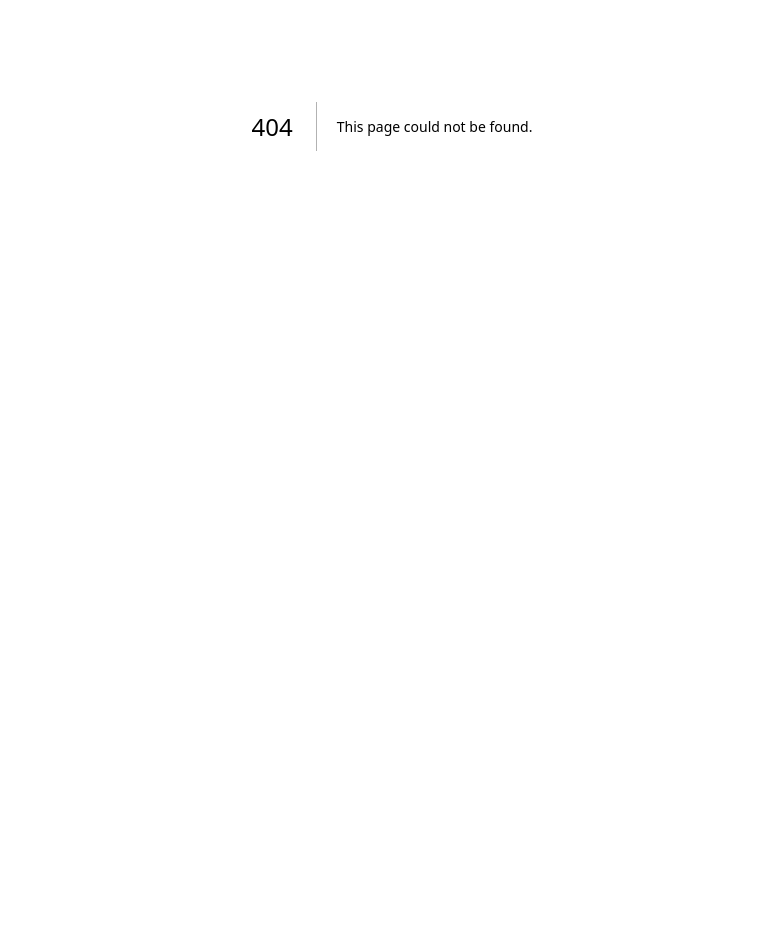
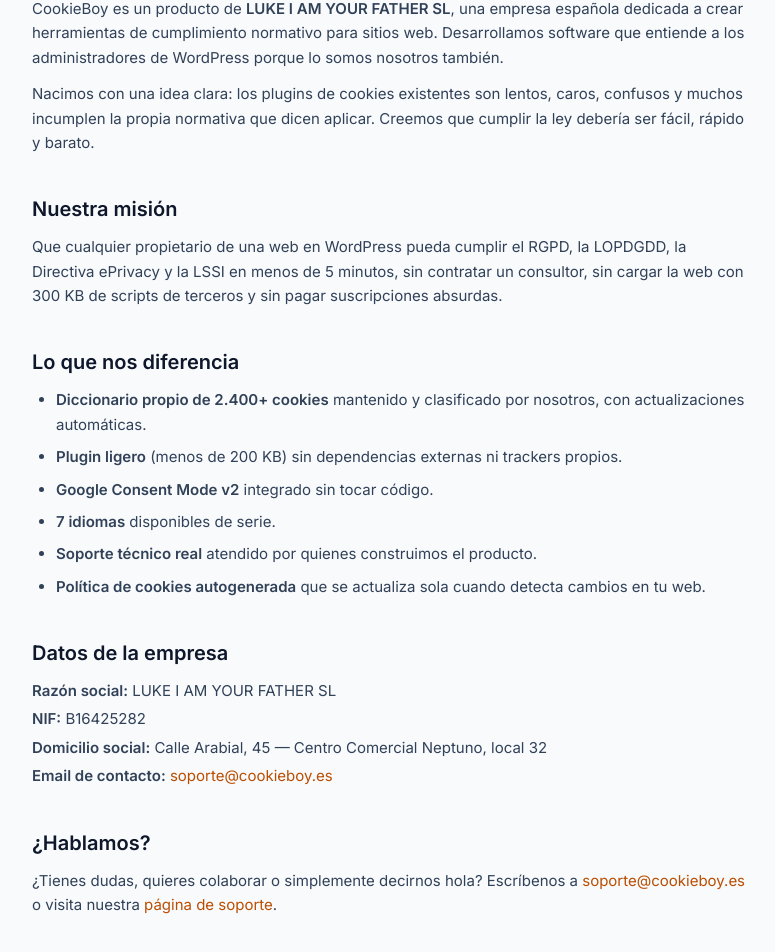
Before and after one commit to Nubium-Solutions/cookieboy-web, a Next.js app: page /nosotros in a window 1280 px wide. Before the commit this address had no page. Shown: the part 274-1226 px from the top of the page, without its empty margins (248-1023 px from the left). Before the commit the page ends 800 px from the top, so only its background shows below. Built offline with nearby package versions, Linux system fonts and the light colour scheme.

Commit message:
Rellenar NIF/domicilio en páginas legales + crear /nosotros

```diff
--- /dev/null
+++ b/src/app/nosotros/page.tsx
@@ -0,0 +1,144 @@
+import type { Metadata } from "next";
+import Link from "next/link";
+
+export const metadata: Metadata = {
+  title: "Sobre nosotros — CookieBoy",
+  description:
+    "Conoce al equipo detrás de CookieBoy y nuestra misión: hacer que el cumplimiento del RGPD sea simple para cualquier WordPress.",
+};
+
+export default function NosotrosPage() {
+  return (
+    <main className="mx-auto max-w-3xl px-6 py-16 text-slate-800">
+      <Link
+        href="/"
+        className="mb-8 inline-flex items-center gap-2 text-sm text-amber-700 hover:text-amber-900"
+      >
+        ← Volver a inicio
+      </Link>
+
+      <h1 className="mb-2 text-4xl font-semibold text-slate-900">
+        Sobre nosotros
+      </h1>
+      <p className="mb-10 text-slate-600">
+        Simplificar el cumplimiento del RGPD para que tú puedas centrarte en
+        tu negocio.
+      </p>
+
+      <div className="space-y-10 text-[15px] leading-relaxed">
+        <section>
+          <h2 className="mb-3 text-xl font-semibold text-slate-900">
+            Quiénes somos
+          </h2>
+          <p className="mb-3 text-slate-700">
+            CookieBoy es un producto de <strong>LUKE I AM YOUR FATHER SL</strong>
+            , una empresa española dedicada a crear herramientas de
+            cumplimiento normativo para sitios web. Desarrollamos software que
+            entiende a los administradores de WordPress porque lo somos
+            nosotros también.
+          </p>
+          <p className="text-slate-700">
+            Nacimos con una idea clara: los plugins de cookies existentes son
+            lentos, caros, confusos y muchos incumplen la propia normativa
+            que dicen aplicar. Creemos que cumplir la ley debería ser fácil,
+            rápido y barato.
+          </p>
+        </section>
+
+        <section>
+          <h2 className="mb-3 text-xl font-semibold text-slate-900">
+            Nuestra misión
+          </h2>
+          <p className="text-slate-700">
+            Que cualquier propietario de una web en WordPress pueda cumplir el
+            RGPD, la LOPDGDD, la Directiva ePrivacy y la LSSI en menos de 5
+            minutos, sin contratar un consultor, sin cargar la web con 300 KB
+            de scripts de terceros y sin pagar suscripciones absurdas.
+          </p>
+        </section>
+
+        <section>
+          <h2 className="mb-3 text-xl font-semibold text-slate-900">
+            Lo que nos diferencia
+          </h2>
+          <ul className="list-disc space-y-2 pl-6 text-slate-700">
+            <li>
+              <strong>Diccionario propio de 2.400+ cookies</strong> mantenido
+              y clasificado por nosotros, con actualizaciones automáticas.
+            </li>
+            <li>
+              <strong>Plugin ligero</strong> (menos de 200 KB) sin dependencias
+              externas ni trackers propios.
+            </li>
+            <li>
+              <strong>Google Consent Mode v2</strong> integrado sin tocar
+              código.
+            </li>
+            <li>
+              <strong>7 idiomas</strong> disponibles de serie.
+            </li>
+            <li>
+              <strong>Soporte técnico real</strong> atendido por quienes
+              construimos el producto.
+            </li>
+            <li>
+              <strong>Política de cookies autogenerada</strong> que se
+              actualiza sola cuando detecta cambios en tu web.
+            </li>
+          </ul>
+        </section>
+
+        <section>
+          <h2 className="mb-3 text-xl font-semibold text-slate-900">
+            Datos de la empresa
+          </h2>
+          <ul className="space-y-1 text-slate-700">
+            <li>
+              <strong>Razón social:</strong> LUKE I AM YOUR FATHER SL
+            </li>
+            <li>
+              <strong>NIF:</strong> B16425282
+            </li>
+            <li>
+              <strong>Domicilio social:</strong> Calle Arabial, 45 — Centro
+              Comercial Neptuno, local 32
+            </li>
+            <li>
+              <strong>Email de contacto:</strong>{" "}
+              <a
+                href="mailto:soporte@cookieboy.es"
+                className="text-amber-700 hover:underline"
+              >
+                soporte@cookieboy.es
+              </a>
+            </li>
+          </ul>
+        </section>
+
+        <section>
+          <h2 className="mb-3 text-xl font-semibold text-slate-900">
+            ¿Hablamos?
+          </h2>
+          <p className="text-slate-700">
+            ¿Tienes dudas, quieres colaborar o simplemente decirnos hola?
+            Escríbenos a{" "}
+            <a
+              href="mailto:soporte@cookieboy.es"
+              className="text-amber-700 hover:underline"
+            >
+              soporte@cookieboy.es
+            </a>{" "}
+            o visita nuestra{" "}
+            <Link
+              href="/soporte"
+              className="text-amber-700 hover:underline"
+            >
+              página de soporte
+            </Link>
+            .
+          </p>
+        </section>
+      </div>
+    </main>
+  );
+}
--- a/src/app/privacidad/page.tsx
+++ b/src/app/privacidad/page.tsx
@@ -34,10 +34,11 @@
               <strong>Razón social:</strong> LUKE I AM YOUR FATHER SL
             </li>
             <li>
-              <strong>NIF:</strong> [NIF pendiente]
+              <strong>NIF:</strong> B16425282
             </li>
             <li>
-              <strong>Domicilio social:</strong> [Dirección pendiente]
+              <strong>Domicilio social:</strong> Calle Arabial, 45 — Centro
+              Comercial Neptuno, local 32
             </li>
             <li>
               <strong>Email de contacto:</strong>{" "}
--- a/src/app/terminos/page.tsx
+++ b/src/app/terminos/page.tsx
@@ -34,10 +34,11 @@
               <strong>Razón social:</strong> LUKE I AM YOUR FATHER SL
             </li>
             <li>
-              <strong>NIF:</strong> [NIF pendiente]
+              <strong>NIF:</strong> B16425282
             </li>
             <li>
-              <strong>Domicilio social:</strong> [Dirección pendiente]
+              <strong>Domicilio social:</strong> Calle Arabial, 45 — Centro
+              Comercial Neptuno, local 32
             </li>
             <li>
               <strong>Email:</strong>{" "}
```
